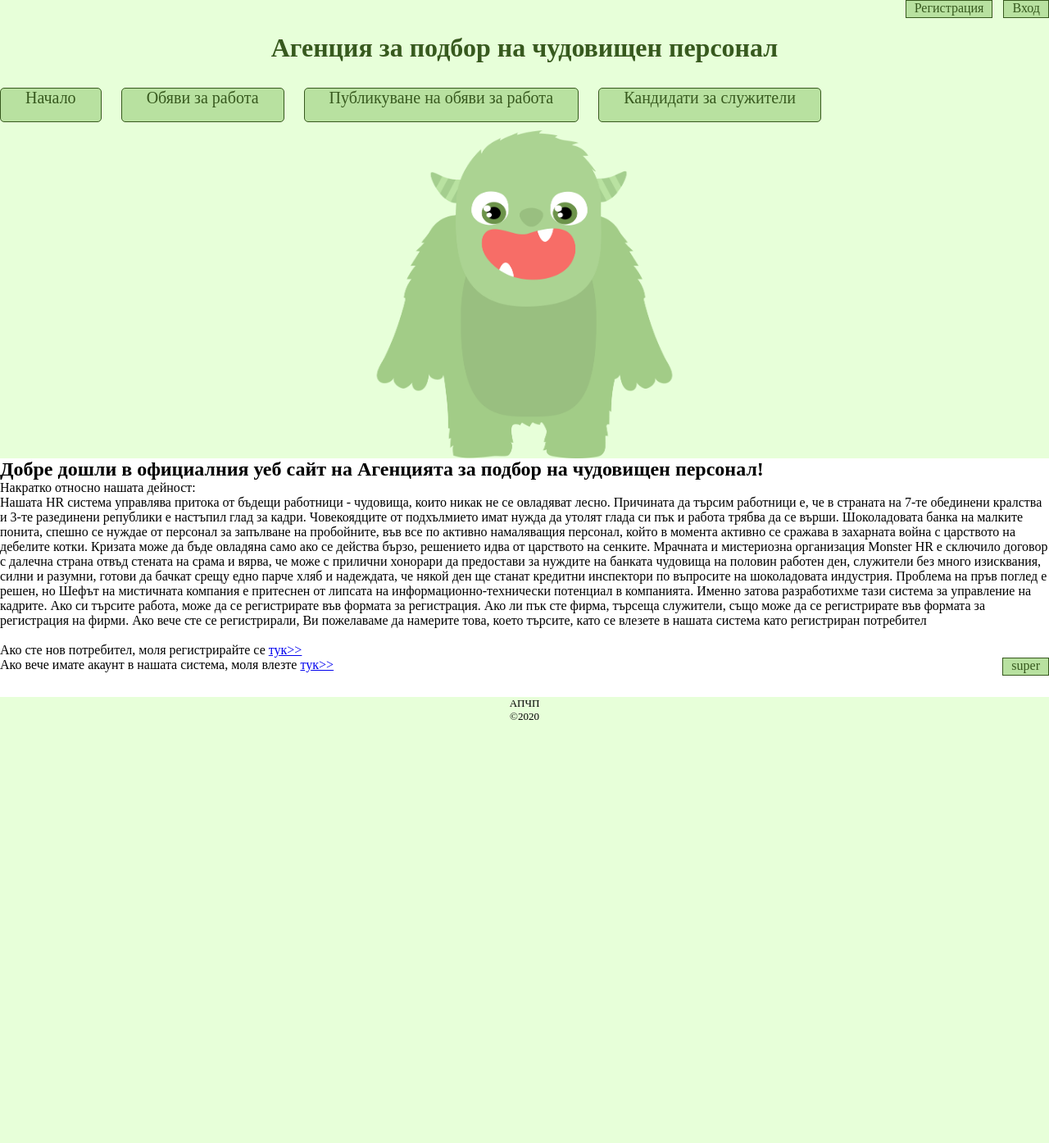
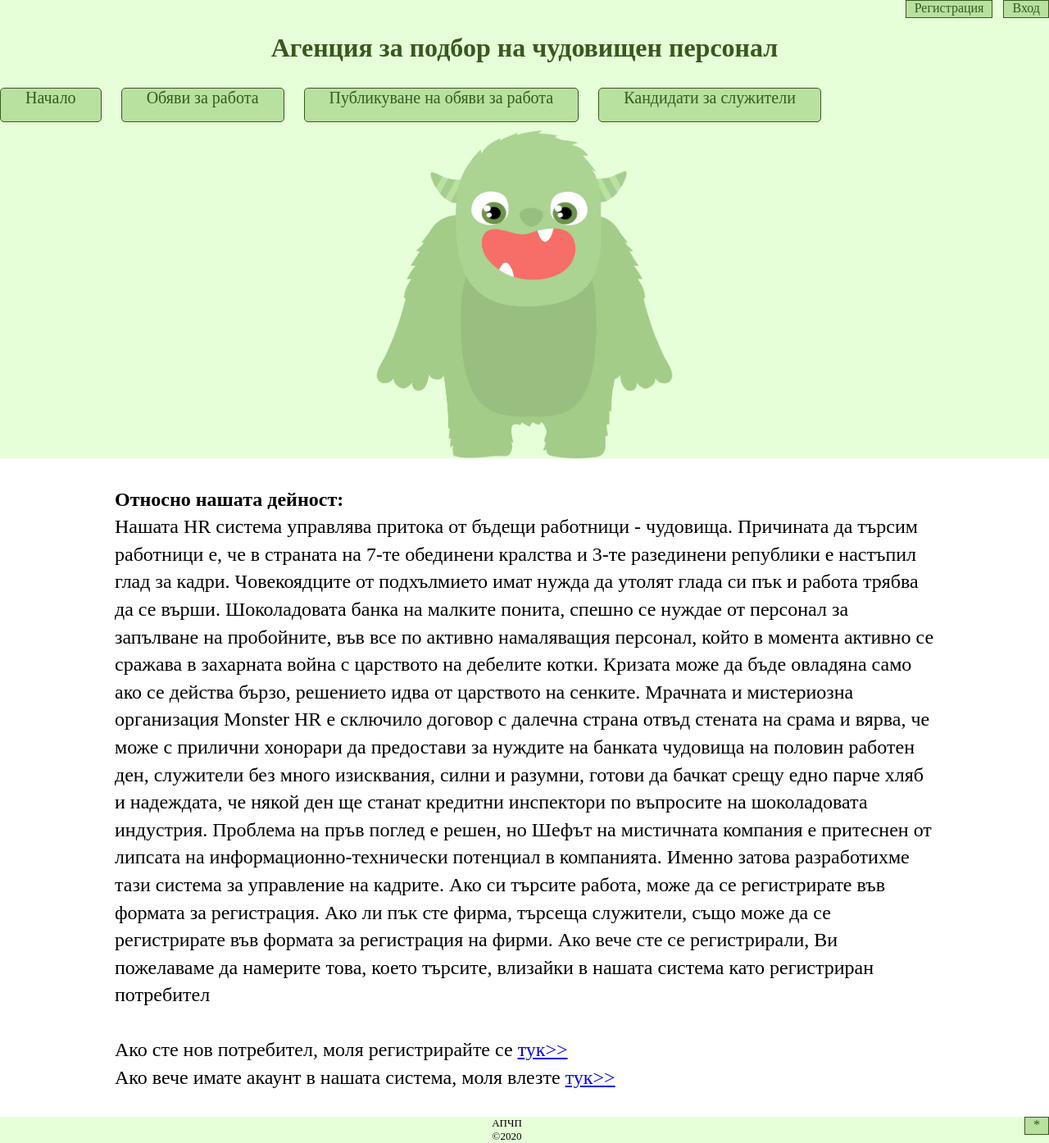
Before and after one commit to svetlapetrova73/netit-backend-hr, a PHP site: page /netit-backend-hr/ in a window 1280 px wide. Shown: the whole page at 82% size. Before the commit the page ends 878 px from the top, so only its background shows below. Run offline with PHP 8.4, Linux system fonts and the light colour scheme.

Commit message:
Да не се изгуби3

```diff
--- a/css/style.css
+++ b/css/style.css
@@ -184,6 +184,13 @@
     margin          : auto;
     margin-bottom   : 8px;
 }
+.wrapper1 {
+    width           : 1000px;
+    margin          : auto;
+    margin-bottom   : 8px;
+    font-size: 24px;
+    line-height: 1.4;
+}
 
 .category-placeholder--category {
     display         : block;
--- a/employer_jobpost.php
+++ b/employer_jobpost.php
@@ -42,10 +42,11 @@
              <input class="submit"
                     type="submit"
                     value    = "Публикувай обява за работа">
+             <br>
 
         </form>
         <br>
-        <div class="list-item-1"><a  href="super.php">*</a></div>
+
     </div>
 </div>
 
--- a/index.php
+++ b/index.php
@@ -1,9 +1,8 @@
 <?php include('./template/header.php'); ?>
-
-<h2>Добре дошли в официалния уеб сайт на Агенцията за подбор на чудовищен персонал!</h2>
-
-<p>Накратко относно нашата дейност:</p>
-<p>Нашата HR система управлява притока от бъдещи работници - чудовища, които никак не се овладяват лесно.
+<div class="wrapper1">
+    <br>
+    <p><b>Относно нашата дейност:</b></p>
+<p>Нашата HR система управлява притока от бъдещи работници - чудовища.
 Причината да търсим работници е, че в страната на 7-те обединени кралства и 3-те разединени републики е настъпил глад
 за кадри. Човекоядците от подхълмието имат нужда да утолят глада си пък и работа
 трябва да се върши. Шоколадовата банка на малките понита, спешно се нуждае от
@@ -18,11 +17,11 @@
 Проблема на пръв поглед е решен, но Шефът на мистичната компания е притеснен от
 липсата на информационно-технически потенциал в компанията. Именно затова разработихме тази система за управление на кадрите. Ако си търсите работа, може да се регистрирате във формата за регистрация.
 Ако ли пък сте фирма, търсеща служители, също може да се регистрирате във формата за регистрация на фирми.
-Ако вече сте се регистрирали, Ви пожелаваме да намерите това, което търсите, като се влезете в нашата система като регистриран потребител</p>
+Ако вече сте се регистрирали, Ви пожелаваме да намерите това, което търсите, влизайки в нашата система като регистриран потребител</p>
 <br>
 Ако сте нов потребител, моля регистрирайте се <a href= "empl_signup.php">тук>></a>
 <br>
 Ако вече имате акаунт в нашата система, моля влезте <a href= "signin.php">тук>></a>
-<div class="list-item-1"><a  href="super.php">super</a></div>
 
+</div>
 <?php include('C:/xampp/htdocs/netit-backend-hr/template/footer.php'); ?>
--- a/signout.php
+++ b/signout.php
@@ -5,5 +5,7 @@
 
 
 <?php
+
+
 Auth::signout();
 redirecT('signin');
--- a/src/models/Auth.php
+++ b/src/models/Auth.php
@@ -105,6 +105,7 @@ Class Auth {
 
     return isset($_SESSION['is_authenticated']) ? $_SESSION['is_authenticated'] : false;
 
+
        }
 
 
--- a/src/util/Pagination.php
+++ b/src/util/Pagination.php
@@ -63,12 +63,13 @@ class Pagination {
         $prevPageIndex  = $pageIndex - 1;
 
         if(Pagination::hasPrevPage()) {
-            echo "<a class='pagination' href='?page_index=$prevPageIndex'>Предишна</a>";
+            echo "<a class='pagination' href='?page_index=$prevPageIndex'><<</a>";
         }
-        echo '<span>' . Pagination::getPageOffset() . ' - ' . Pagination::getTotalCount() . '</span>';
+
+        echo '<span>'  . ' ... '  . '</span>';
 
         if(Pagination::hasNextPage()) {
-            echo "<a class='pagination' href='?page_index=$nextPageIndex'>Следваща</a>";
+            echo "<a class='pagination' href='?page_index=$nextPageIndex'>>></a>";
         }
     }
 
--- a/src/util/form.php
+++ b/src/util/form.php
@@ -18,4 +18,6 @@ function returnFormError($group, $key) {
     if(isset($_SESSION[$group][$key])) {
         return  $_SESSION[$group][$key];
     }
+
+
 }
--- a/super_job_postings.php
+++ b/super_job_postings.php
@@ -126,7 +126,7 @@
                class        = "submit">
    </form>
 
-    <a  class="btn" href="employer_jobpost">&#128195 <i>Публикувайте нова обява за работа>></i></a>
+    <a  class="btn" href="employer_jobpost.php">&#128195 <i>Публикувайте нова обява за работа>></i></a>
 
    <?php Pagination::display(); ?>
 
--- a/template/footer.php
+++ b/template/footer.php
@@ -1,7 +1,11 @@
 
 
 </div>
-<div id="footer"><p class="footer-tx">  АПЧП<br>©2020<p></div>
+<div id="footer">
+    <div class="list-item-1"><a  href="super.php" title="SUPER">*</a></div>
+    <p class="footer-tx">  АПЧП<br>©2020<p></div>
+
+
 
 </body>
 </html>
--- a/template/header.php
+++ b/template/header.php
@@ -4,6 +4,9 @@
 <?php include './src/util/form.php';        ?>
 <?php include './src/util/Pagination.php';        ?>
 <?php include './src/util/redirect.php';    ?>
+
+
+
 
 
 <html>
@@ -30,7 +33,8 @@
 
 
 
-        <ul>
+            <ul>
+
                <li class="list-item-1"><a href="signout.php">Изход</a></li>
             </ul>
         <?php } ?>
--- a/template/super/header.php
+++ b/template/super/header.php
@@ -24,6 +24,7 @@
         <?php } ?>
 
         <?php if(Auth::isAutenticated()) { ?>
+
 
 
         <ul>
--- a/users_list.php
+++ b/users_list.php
@@ -27,11 +27,11 @@
 
     <?php } ?>
 
-   <?php Pagination::display(); ?>
+   <?php Pagination::display1(); ?>
 
 </div>
 
 <br>
-<div class="list-item-1"><a  href="super.php">*</a></div>
+
 
 <?php include('C:/xampp/htdocs/netit-backend-hr/template/footer.php'); ?>
```
